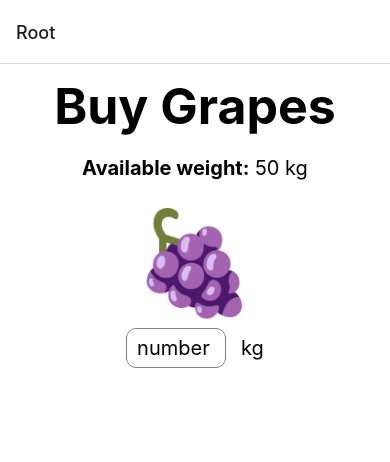
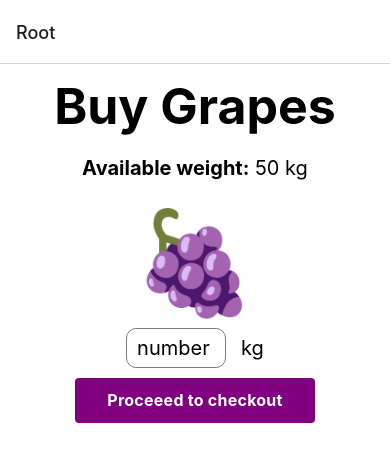
Before and after one commit to Hakeemmidan/expo-iaps-playground, a React Native app: screen /Root in a window 390 px wide. Shown: the top 462 px of the page. Built offline with nearby package versions, Linux system fonts and the light colour scheme; what expo-linking would draw is missing.

Commit message:
Add styled PressableButton

```diff
--- a/components/Themed.tsx
+++ b/components/Themed.tsx
@@ -3,7 +3,13 @@
  * https://docs.expo.io/guides/color-schemes/
  */
 
-import { Text as DefaultText, TextInput as DefaultTextInput, View as DefaultView } from 'react-native';
+import { ComponentProps } from 'react';
+import {
+  Text as DefaultText,
+  TextInput as DefaultTextInput,
+  View as DefaultView,
+  Pressable as DefaultPressable,
+} from 'react-native';
 
 import Colors from '../constants/Colors';
 import useColorScheme from '../hooks/useColorScheme';
@@ -30,6 +36,7 @@ type ThemeProps = {
 export type TextProps = ThemeProps & DefaultText['props'];
 export type TextInputProps = ThemeProps & DefaultTextInput['props'];
 export type ViewProps = ThemeProps & DefaultView['props'];
+export type PressableButtonProps = ThemeProps & ComponentProps<typeof DefaultPressable> & { title: string };
 
 export function Text(props: TextProps) {
   const { style, lightColor, darkColor, ...otherProps } = props;
@@ -51,3 +58,33 @@ export function View(props: ViewProps) {
 
   return <DefaultView style={[{ backgroundColor }, style]} {...otherProps} />;
 }
+
+export function PressableButton(props: PressableButtonProps) {
+  const { title, style, lightColor, darkColor, ...otherProps } = props;
+  const backgroundColor = useThemeColor({ light: lightColor, dark: darkColor }, 'pressableButton');
+  const defaultPressableStyle: object = {
+    alignItems: 'center',
+    justifyContent: 'center',
+    paddingVertical: 12,
+    paddingHorizontal: 32,
+    borderRadius: 4,
+    elevation: 3,
+    backgroundColor,
+  };
+
+  const pressableTextStyle: object = {
+    fontSize: 16,
+    lineHeight: 21,
+    fontWeight: 'bold',
+    letterSpacing: 0.25,
+    color: 'white',
+  }
+
+  return (
+    <DefaultPressable style={[defaultPressableStyle, style]} {...otherProps}>
+      <Text style={pressableTextStyle}>
+        {title}
+      </Text>
+    </ DefaultPressable>
+  );
+};
--- a/constants/Colors.ts
+++ b/constants/Colors.ts
@@ -5,6 +5,7 @@ export default {
   light: {
     text: '#000',
     background: '#fff',
+    pressableButton: 'purple',
     tint: tintColorLight,
     tabIconDefault: '#ccc',
     tabIconSelected: tintColorLight,
@@ -12,6 +13,7 @@ export default {
   dark: {
     text: '#fff',
     background: '#000',
+    pressableButton: 'mediumpurple',
     tint: tintColorDark,
     tabIconDefault: '#ccc',
     tabIconSelected: tintColorDark,
--- a/screens/Root.tsx
+++ b/screens/Root.tsx
@@ -1,7 +1,7 @@
 import Toast from 'react-native-toast-message';
 import { useState } from 'react';
-import { StyleSheet } from 'react-native';
-import { View, Text, TextInput } from '../components/Themed';
+import { Pressable, StyleSheet } from 'react-native';
+import { View, Text, TextInput, PressableButton } from '../components/Themed';
 
 export function Root() {
   const availableWeightInKg: number = 50; // <= in a real world environment this would be coming from an API or database
@@ -30,7 +30,7 @@ export function Root() {
       <Text style={styles.grapIcon}>
         🍇
       </Text>
-      <View style={styles.quantityInputContainer}>
+      <View style={styles.pageRowContainer}>
         <TextInput
           style={styles.quantityInput}
           onChangeText={handleQtyChange}
@@ -41,6 +41,9 @@ export function Root() {
         <Text style={styles.kgTxt}>
           kg
         </Text>
+      </View>
+      <View style={styles.pageRowContainer}>
+        <PressableButton title='Proceeed to checkout' />
       </View>
     </View>
   );
@@ -77,7 +80,7 @@ const styles = StyleSheet.create({
   grapIcon: {
     fontSize: 100,
   },
-  quantityInputContainer: {
+  pageRowContainer: {
     flex: 0.1,
     flexDirection: 'row',
     alignItems: 'center',
@@ -85,5 +88,5 @@ const styles = StyleSheet.create({
   },
   kgTxt: {
     fontSize: 20,
-  }
+  },
 });
```
